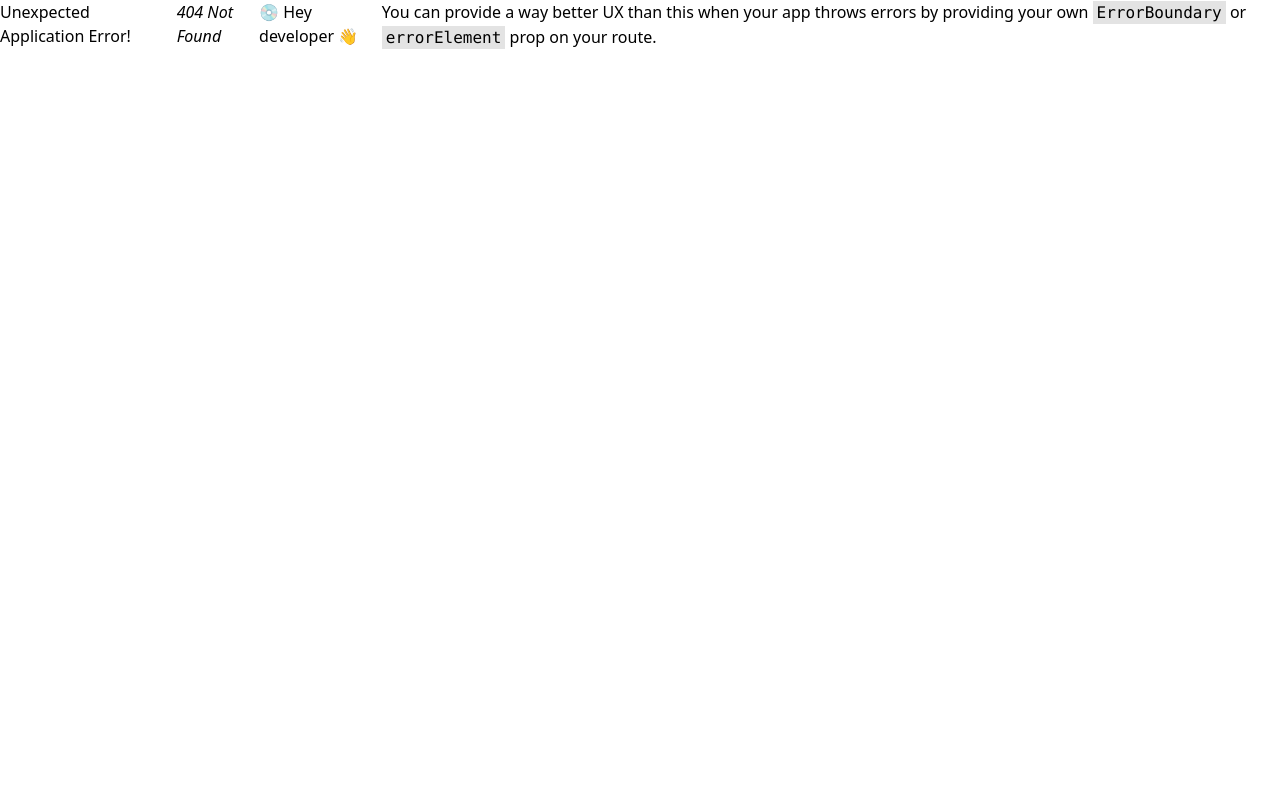
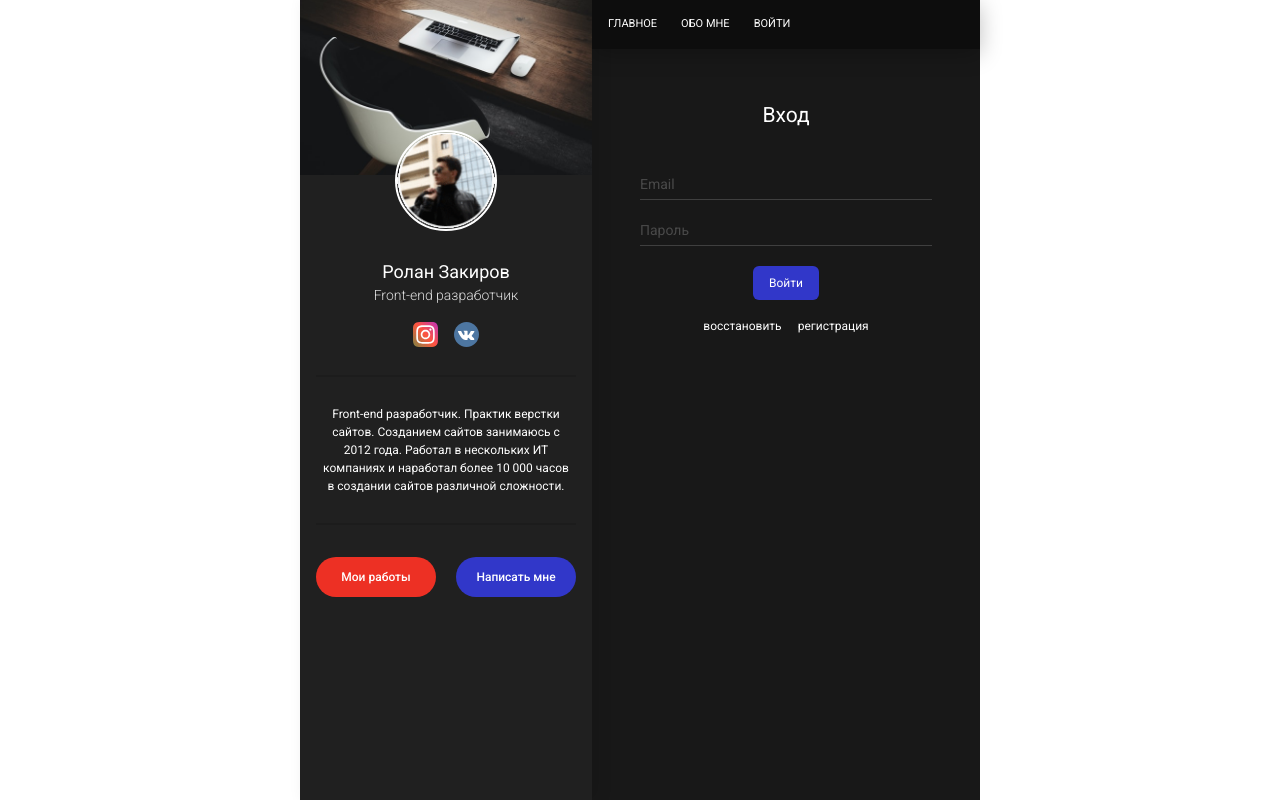
Before and after one commit to martymacv/blog-front-react-js-prj, a React (Vite) app in the folder my_blog/: page /login in a window 1280 px wide. Before the commit this address had no page. Built offline with nearby package versions, Linux system fonts and the light colour scheme.

Commit message:
[static design] Authentification page has been completed

```diff
--- a/my_blog/src/App.jsx
+++ b/my_blog/src/App.jsx
@@ -3,6 +3,7 @@ import { createBrowserRouter, Navigate, RouterProvider } from "react-router-dom"
 import Layout from "./components/Layout";
 import Home from "./pages/Home";
 import PostDetail from "./pages/PostDetail";
+import Auth from "./pages/Auth";
 
 const router = createBrowserRouter([
   {
@@ -12,7 +13,7 @@ const router = createBrowserRouter([
       { index: true, element: <Home /> },
       // { path: "old-home", element: <Navigate to={"/"} /> },
       { path: "post/:postId", element: <PostDetail /> },
-    //   { path: "cart", element: <Cart /> },
+      { path: "login", element: <Auth /> },
     //   { path: "thanks", element: <Thanks /> },
     //   { path: "category/:categoryId", element: <Category /> },
     //   { path: "product/:productId", element: <ProductDetails /> },
--- a/my_blog/src/components/HomePage/Header.jsx
+++ b/my_blog/src/components/HomePage/Header.jsx
@@ -14,6 +14,11 @@ function Header() {
                         Обо мне
                     </NavLink>
                 </li>
+                <li className="text-white text-[11px] font-[400] font-roboto uppercase">
+                    <NavLink to={"/login"}>
+                        Войти
+                    </NavLink>
+                </li>
             </ul>
         </nav>
     )
--- /dev/null
+++ b/my_blog/src/components/generals/ActionButton.jsx
@@ -0,0 +1,18 @@
+function ActionButton({ children, variant = "primary", ...props }) {
+    const baseStyles = "w-fit h-fit py-2 px-4 rounded-md font-roboto text-[12px] font-normal"
+
+    const variants = {
+        primary: "bg-[#3137c9ff] text-[#ffffffff]"
+    }
+
+    return (
+        <button
+            className={`${baseStyles} ${variants[variant]}`}
+            type="submit"
+            { ...props }>
+                {children}
+        </button>
+    )
+}
+
+export default ActionButton
--- /dev/null
+++ b/my_blog/src/components/generals/Input.jsx
@@ -0,0 +1,18 @@
+function Input({ variant = "primary", ...props }) {
+    const baseStyles = 'font-roboto text-[#d2d2d2ff] text-[14px] font-normal w-full'
+    const focusStyle = 'focus:border-[#107effff] focus:outline-none'
+    const placeholderStyle = 'placeholder:text-[#ffffff37]'
+
+    const variants = {
+        primary: 'border-b-1 border-[#3f3f3fff] pb-1'
+    }
+
+    return (
+        <>
+        <input { ...props }
+            className={`${baseStyles} ${focusStyle} ${placeholderStyle} ${variants[variant]}`}/>
+        </>
+    )
+}
+
+export default Input
--- /dev/null
+++ b/my_blog/src/components/generals/Title.jsx
@@ -0,0 +1,18 @@
+function Title({ children, variant = "primary", ...props }) {
+    const baseStyles = "font-roboto text-white font-normal"
+
+    const variants = {
+        primary: "text-[21px] leading-[21px] my-7"
+    }
+
+    return (
+        <h1
+            className={`${baseStyles} ${variants[variant]}`}
+            { ...props }
+            >
+            {children}
+        </h1>
+    )
+}
+
+export default Title
--- /dev/null
+++ b/my_blog/src/pages/Auth.jsx
@@ -0,0 +1,29 @@
+import { Link } from "react-router-dom"
+import ActionButton from "../components/generals/ActionButton"
+import Input from "../components/generals/Input"
+import Title from "../components/generals/Title"
+
+function Auth() {
+    return (
+        <div className="flex flex-col gap-5 items-center justify-center my-7 px-12 w-full">
+            <Title>Вход</Title>
+            <Input
+                type="email"
+                placeholder="Email"
+            ></Input>
+            <Input
+                type="password"
+                placeholder="Пароль"
+            ></Input>
+            <Link to="/">
+                <ActionButton>Войти</ActionButton>
+            </Link>
+            <div className="flex flex-row gap-4">
+                <Link className="font-roboto text-white text-[12px] leading-[100%] font-normal">восстановить</Link>
+                <Link className="font-roboto text-white text-[12px] leading-[100%] font-normal">регистрация</Link>
+            </div>
+        </div>
+    )
+}
+
+export default Auth
```
